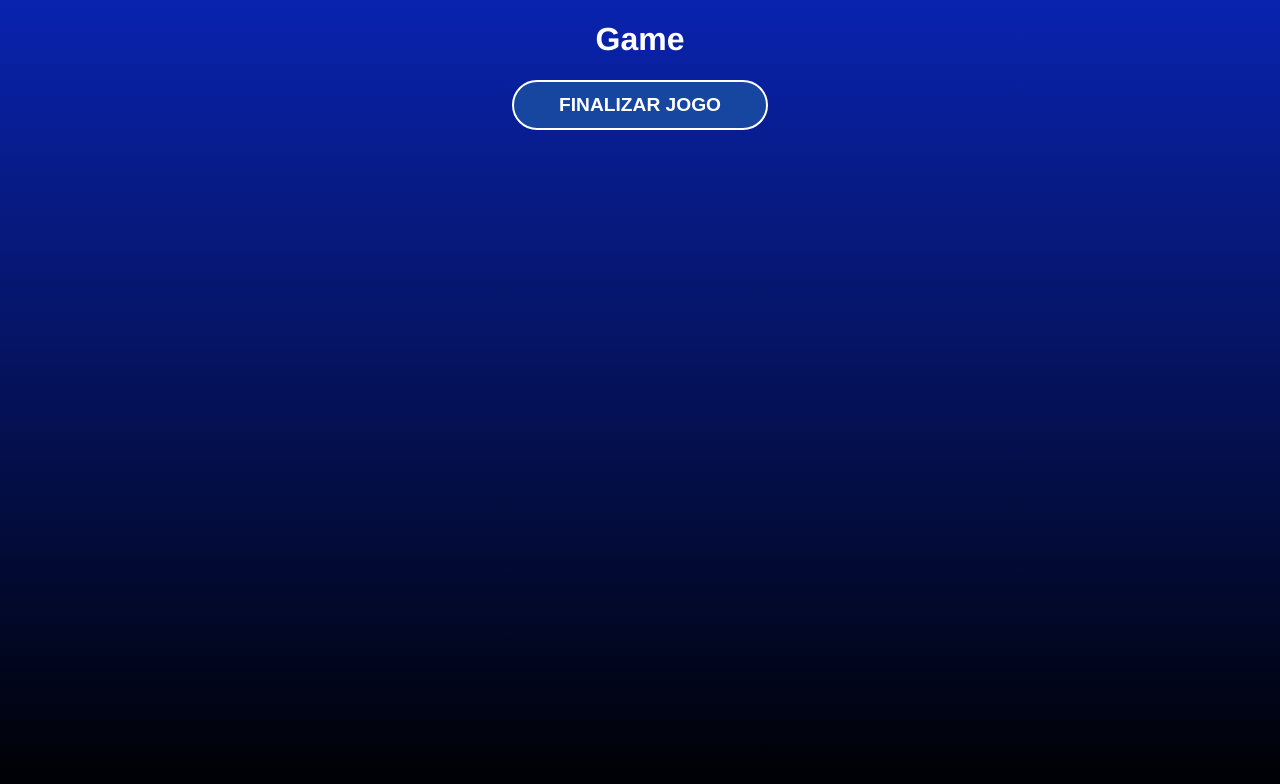
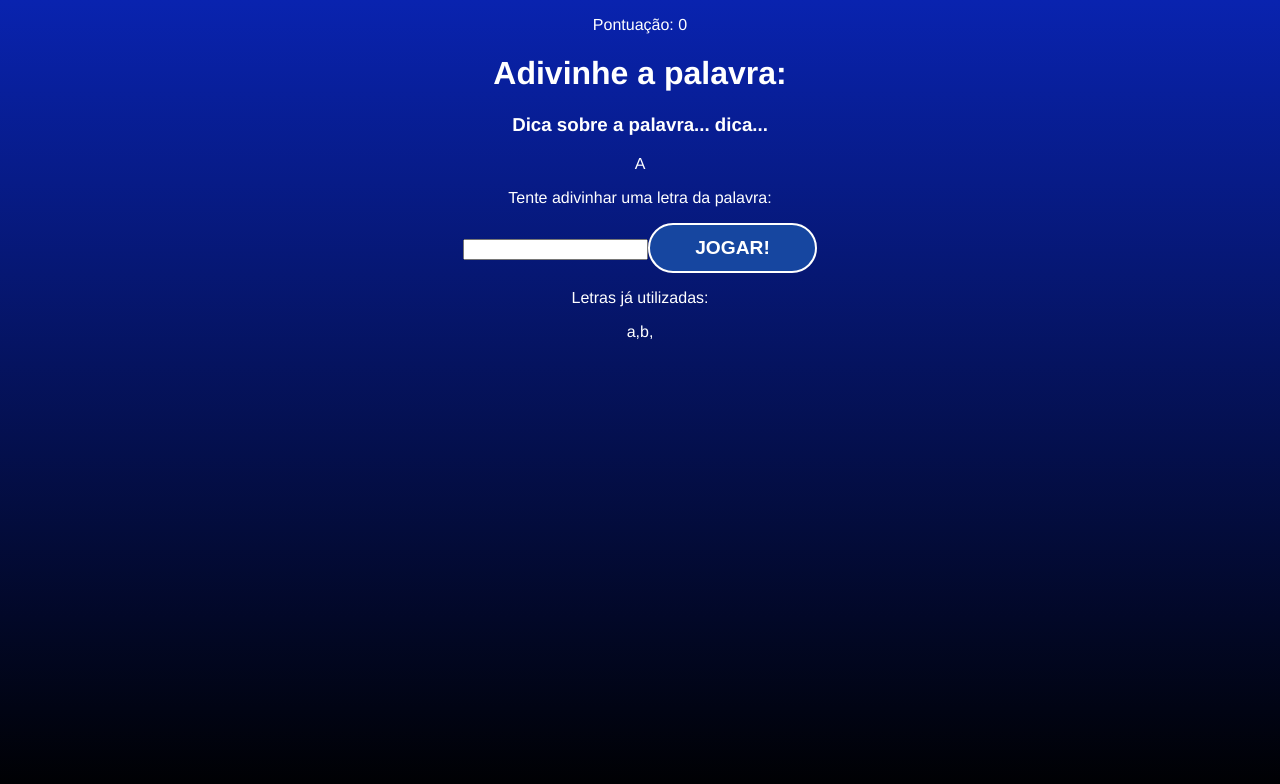
Before and after one commit to xanderifer1974/curso-react-do-zero-a-maestria-secreat-world, a React (Create React App) app: page / in a window 1280 px wide. Both pictures are taken after a click on the button "COMEÇAR O JOGO". Shown: the top 784 px of the page. Built offline with nearby package versions, Linux system fonts and the light colour scheme.

Commit message:
Estruturando componente do jogo

```diff
--- a/src/components/Game.jsx
+++ b/src/components/Game.jsx
@@ -1,13 +1,33 @@
-import "./Game.css"
+import "./Game.css";
 
-const Game = ({verifyLetter}) => {
+const Game = ({ verifyLetter }) => {
   return (
-    <div>
-        <h1>Game</h1>
-        <button onClick={verifyLetter}>Finalizar jogo</button>
+    <div className="game">
+      <p className="points">
+        <span>Pontuação: 0</span>
+      </p>
+      <h1>Adivinhe a palavra:</h1>
+      <h3 className="tips">
+        Dica sobre a palavra... <span>dica...</span>
+      </h3>
+      <div className="wordContainer">
+        <span className="letter">A</span>
+        <span className="blankSquare"></span>
+      </div>
+      <div className="letterContainer">
+        <p>Tente adivinhar uma letra da palavra:</p>
+        <form >
+          <input type="text" name="letter" maxLength="1" required />
+          <button>Jogar!</button>
+        </form>
+      </div>
+      <div className="wrongLettersContainer">
+        <p>Letras já utilizadas:</p>
+        <span>a,</span>
+        <span>b,</span>
+      </div>
     </div>
+  );
+};
 
-  )
-}
-
-export default Game
+export default Game;
```
